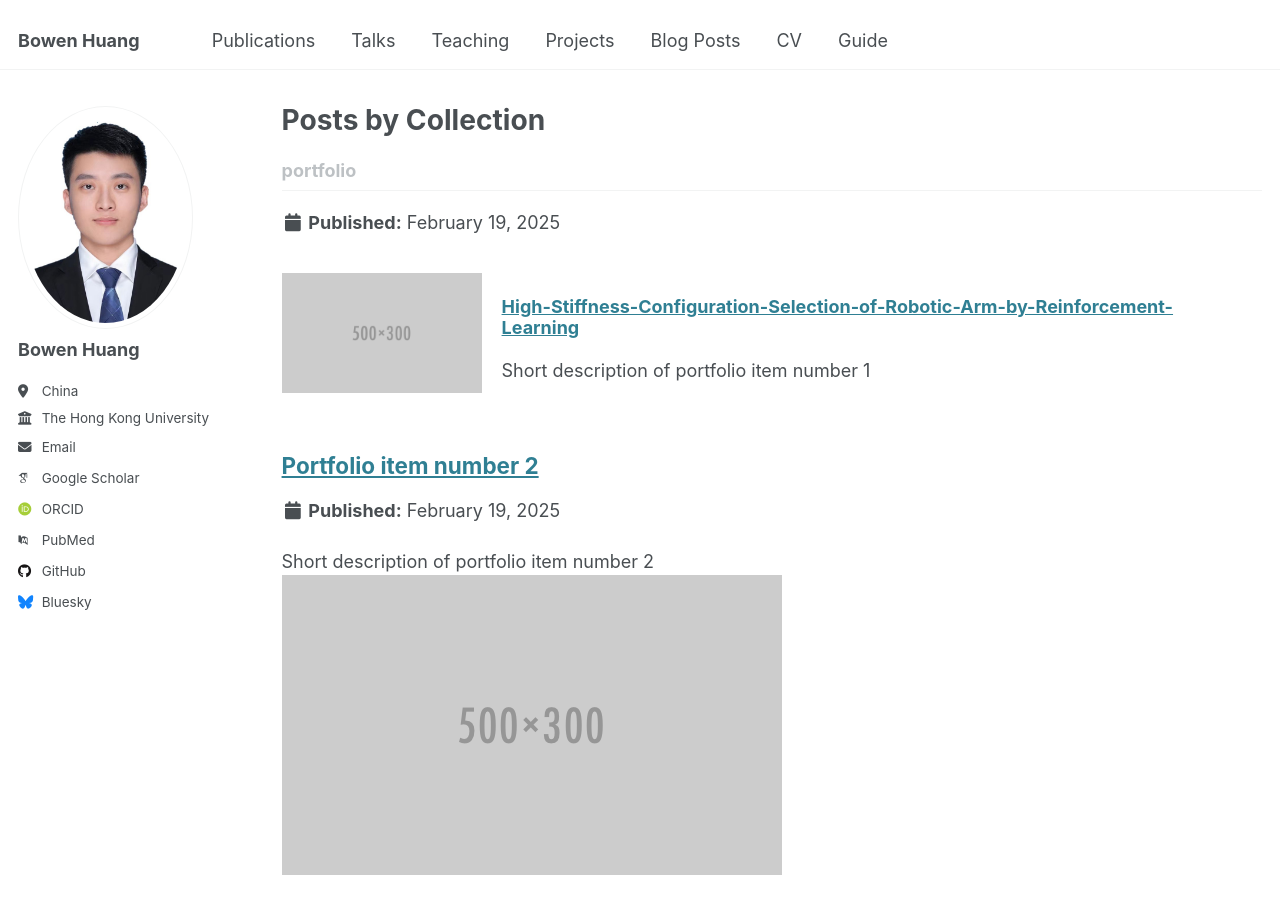
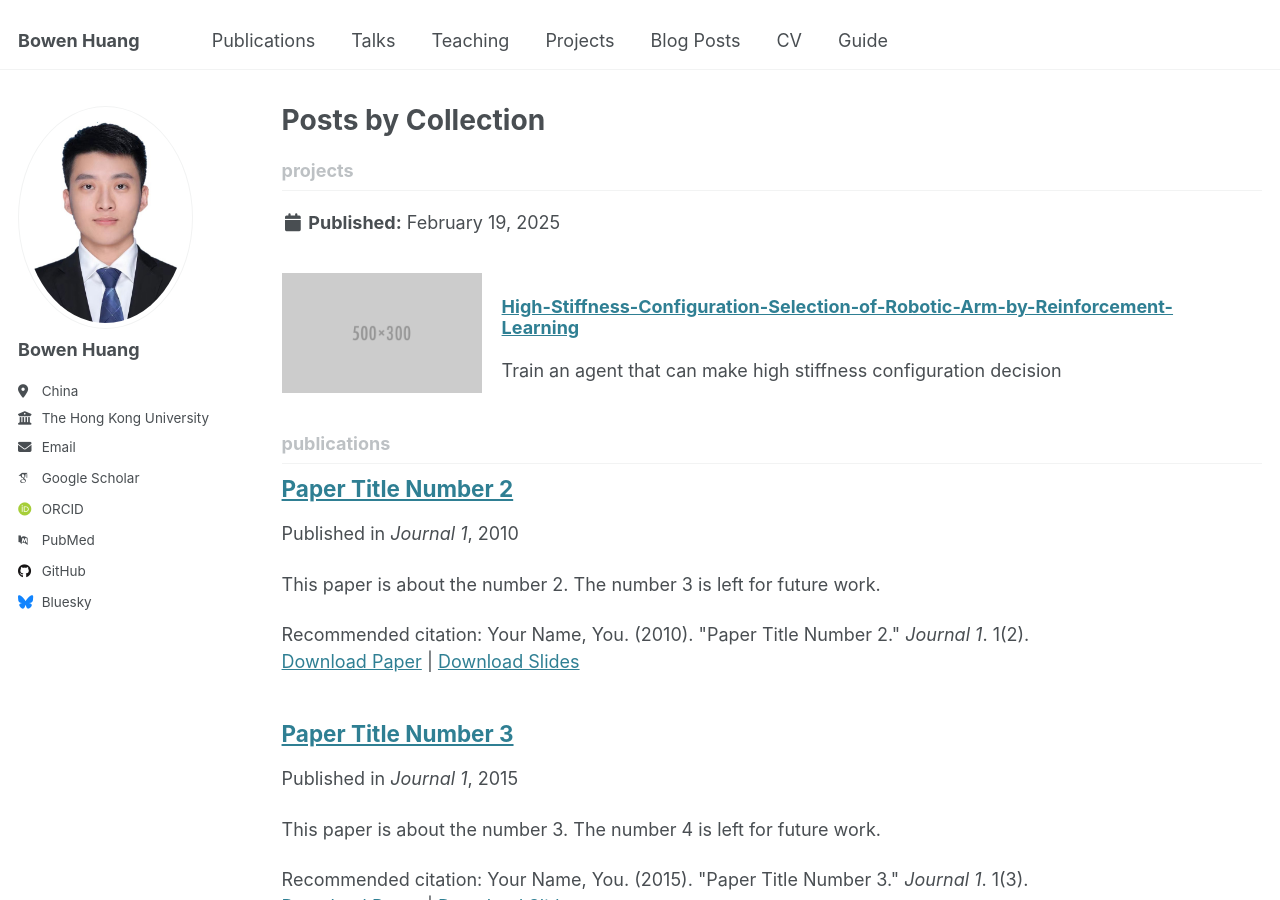
Before and after one commit to WangSuhan/WangSuhan.github.io, a Jekyll site: the page built from _pages/collection-archive.html, in a window 1280 px wide and 900 px high. Built offline with Jekyll 4.4.1, drawn with Linux system fonts in a browser that asks for light colours; some web fonts are replaced; part of the change alters nothing that is shown.

Commit message:
Update _config.yml

```diff
--- a/_config.yml
+++ b/_config.yml
@@ -219,7 +219,7 @@ collections:
   publications:
     output: true
     permalink: /:collection/:path/
-  portfolio:
+  projects:
     output: true
     permalink: /:collection/:path/
   talks:
@@ -265,7 +265,7 @@ defaults:
       author_profile: true
       share: true
       comments: true
-  # _portfolio
+  # _projects
   - scope:
       path: ""
       type: portfolio
```
